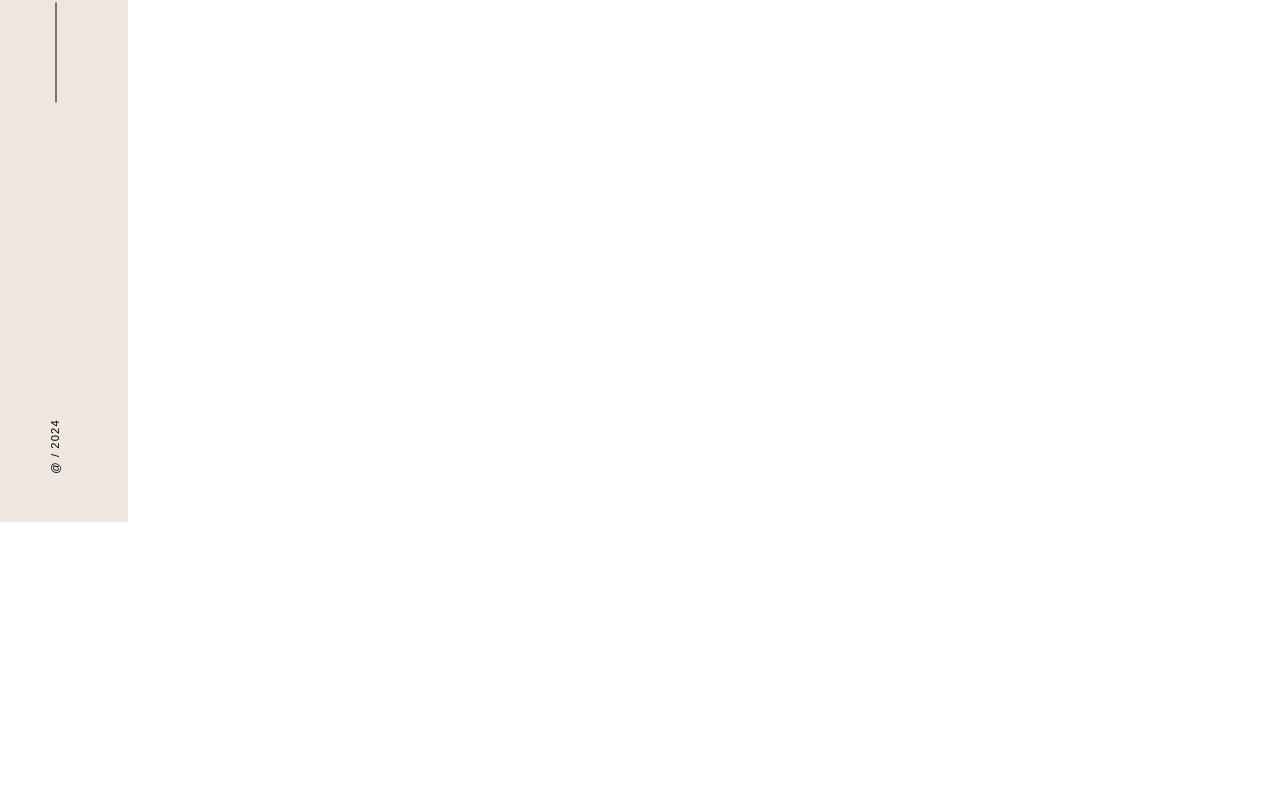
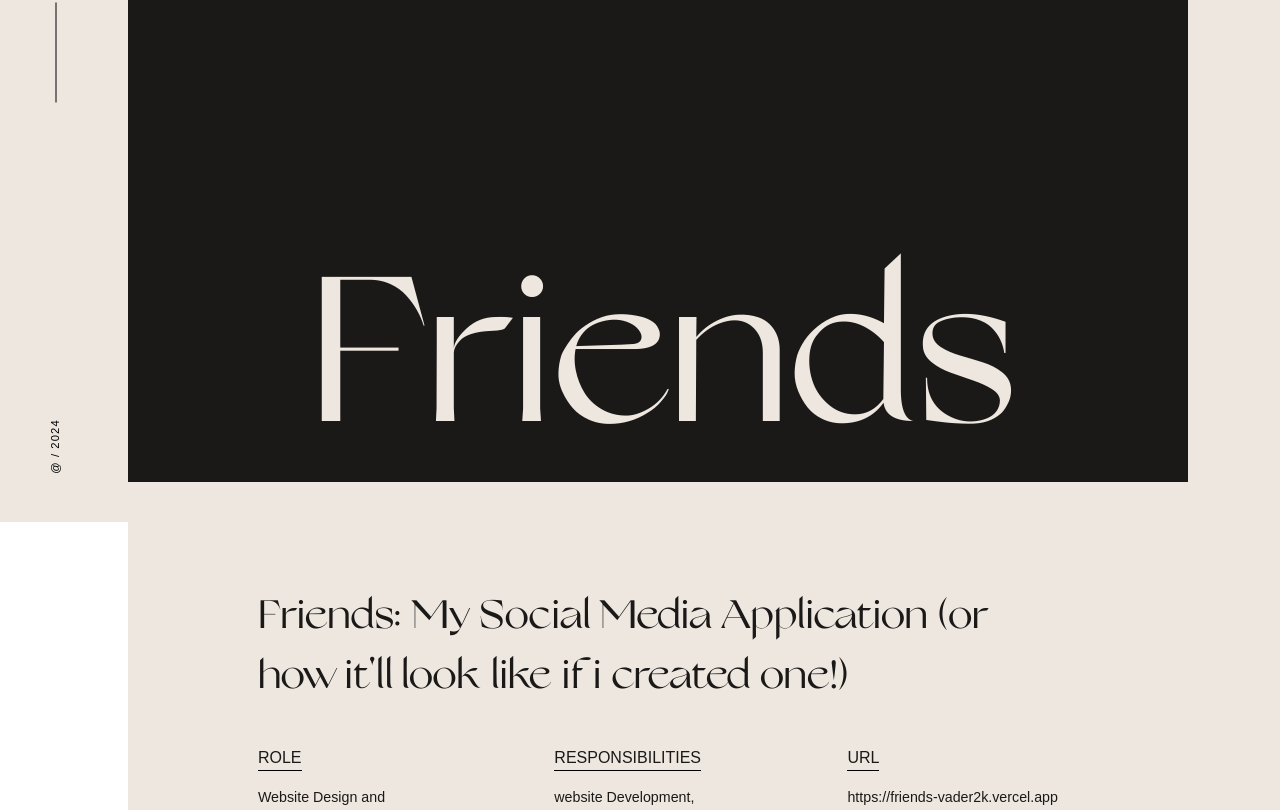
Before and after one commit to Vader4k/portfolio, a React (Vite) app: page /project/friends in a window 1280 px wide. Shown: the part 278-1088 px from the top of the page. Before the commit the page ends 800 px from the top, so only its background shows below. Built offline with nearby package versions, Linux system fonts and the light colour scheme; a web font is replaced by a local one.

Commit message:
@add/ added contents for "friends" page

```diff
--- a/src/pages/projects/Friends.jsx
+++ b/src/pages/projects/Friends.jsx
@@ -1,7 +1,113 @@
+import { Link } from "react-router-dom"
+import screenshot from '../../assets/images/friends.png'
+import Button from "../../components/Button"
 
 const Friends = () => {
   return (
-    <div>Friends</div>
+    <section className="w-full h-full bg-bg-50 text-text-50 pr-[8%] font-Montserrat text-[0.89rem]">
+      <div className="w-full h-full flex flex-col items-center justify-center gap-16">
+        <h1
+            className="h1 text-[13rem] bg-text-50 text-bg-50 h-[95vh] pt-[30rem] mb-10 text-center w-full"
+          >
+            Friends
+        </h1>
+
+        <div className="max-w-[800px]">
+            <h1 className="h1 text-[2.5rem]">
+              Friends: My Social Media Application (or how it{"'"}ll look like if i created one!)
+            </h1>
+
+            <div className="flex w-full justify-between items-start py-10">
+              <div className="max-w-[150px]">
+                <h1 className="uppercase text-[1rem] font-medium border-b border-black w-fit">Role</h1>
+                <p className="pt-4">Website Design and web development</p>
+              </div>
+              <div className="max-w-[300px]">
+                <h1 className="uppercase text-[1rem] font-medium border-b border-black w-fit">Responsibilities</h1>
+                <div className="pt-4">
+                  website Development,
+                </div>
+              </div>
+              <div>
+                <h1 className="uppercase text-[1rem] font-medium border-b border-black w-fit">URL</h1>
+                <Link to='https://friends-vader2k.vercel.app/' target="_blank">
+                  <p className="pt-4 hover:border-b border-black transition-all">https://friends-vader2k.vercel.app</p>
+                </Link>
+              </div>
+            </div>
+        </div>
+
+        <img
+          src={screenshot}
+          alt="hoobank"
+          className="rounded-xl shadow-xl w-full max-w-[1200px]"
+        />
+
+        <p className="text-[1rem] max-w-[700px]">
+          While a portfolio often showcases websites and applications, I believe it{"'"}s also valuable to demonstrate the ability to translate stunning design into functional code.  This social media app is a testament to that approach
+        </p>
+
+        <h1 className="h1 text-[1.5rem]">
+          Inspiration Meets Implementation:
+        </h1>
+
+        <p className="text-[1rem] max-w-[700px]">
+          Browsing ThemeForest, I stumbled upon a captivating social media app design. The visual appeal was undeniable, but I saw the potential to bring it to life as a fully functional application. This project became an exercise in bridging the gap between creativity and technical execution.
+        </p>
+
+        <div className="flex flex-col items-center gap-4">
+          <h1 className="h1 text-[1.5rem]">The Journey</h1>
+          <p className="h1 font-bold">
+            The development process involved
+          </p>
+          <ul className="max-w-[700px] list-inside list-disc flex flex-col gap-4">
+            <li>
+              Deconstructing the Design: I meticulously analyzed the design elements, dissecting the layout, interactions, and visual components.
+            </li>
+            <li>
+              Translating Design to Code: Using my programming skills, I carefully transformed the design into a functional application, ensuring a seamless user experience.
+            </li>
+          </ul>
+        </div>
+
+        <div className="flex flex-col items-center gap-4">
+          <h1 className="h1 text-[1.5rem]">The Outcome</h1>
+          <p className="h1 font-bold">
+            This project demonstrates my ability to:
+          </p>
+          <ul className="max-w-[700px] list-inside list-disc flex flex-col gap-4">
+            <li>
+              Identify and leverage compelling design inspiration.
+            </li>
+            <li>
+              Translate design concepts into user-friendly and interactive interfaces.
+            </li>
+          </ul>
+        </div>
+
+
+        <iframe
+          className="w-full max-w-[1200px] h-[600px]"
+          src="https://www.youtube.com/embed/6Fi7nNnZdRg?controls=0&modestbranding=1&rel=0"
+          allow="accelerometer; autoplay; clipboard-write; encrypted-media; gyroscope; picture-in-picture"
+          allowfullscreen
+        />
+
+
+        <div className="max-w-[700px] flex items-center flex-col gap-4">
+          <h1 className="h1 text-[1.5rem]">Beyond the Code:</h1>
+
+          <p className="leading-6">
+            This project served as a valuable learning experience, pushing me to refine my development skills and strengthen my design-to-code translation abilities. It{"'"}s a testament to the power of combining creativity with technical expertise
+          </p>
+        </div>
+
+        <div className="text-center py-16">
+          <h1 className="h1 text-[2.5rem]">Check it out.</h1>
+          <Button target="_blank" path='https://friends-vader2k.vercel.app/' text='https://friends-vader2k.vercel.app'/>
+        </div>
+      </div>
+    </section>
   )
 }
 
```
Also changed, not shown: src/assets/images/friends.png (added), src/pages/projects/Hoobank.jsx (indentation only).
